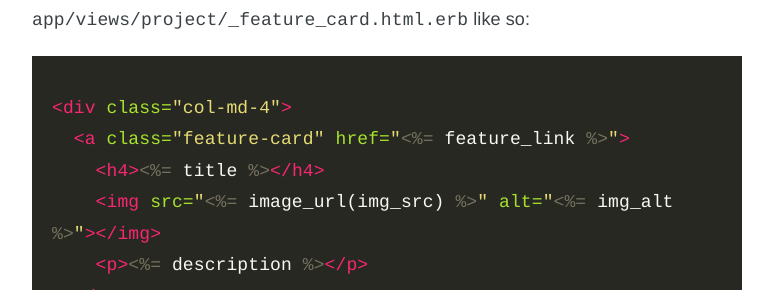
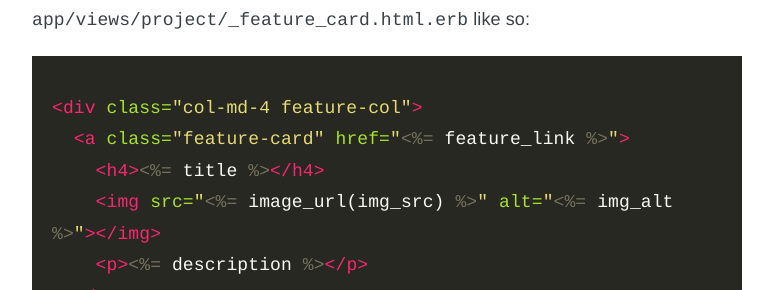
Before and after one commit to flowcustom/devwalks.github.io, a Jekyll site: the page built from _posts/2017-10-12-lets-build-basecamp-part-three.md, in a window 1280 px wide and 900 px high, scrolled down 14186 px. Shown: the part 161-451 px from the top of the window, without its empty margins (253-1026 px from the left). Built offline with Jekyll 4.4.1, drawn with Linux system fonts in a browser that asks for light colours; comment, search, counter and statistics services are not loaded.

Commit message:
Added feature-col to the _feature_card partial

````diff
--- a/_posts/2017-10-12-lets-build-basecamp-part-three.md
+++ b/_posts/2017-10-12-lets-build-basecamp-part-three.md
@@ -312,7 +312,7 @@ To my eyes, this looks like a great opportunity to use a partial view for each o
 Start by creating our new partial view in `app/views/project/_feature_card.html.erb` like so:
 
 ```erb
-<div class="col-md-4">
+<div class="col-md-4 feature-col">
   <a class="feature-card" href="<%= feature_link %>">
     <h4><%= title %></h4>
     <img src="<%= image_url(img_src) %>" alt="<%= img_alt %>"></img>
````
